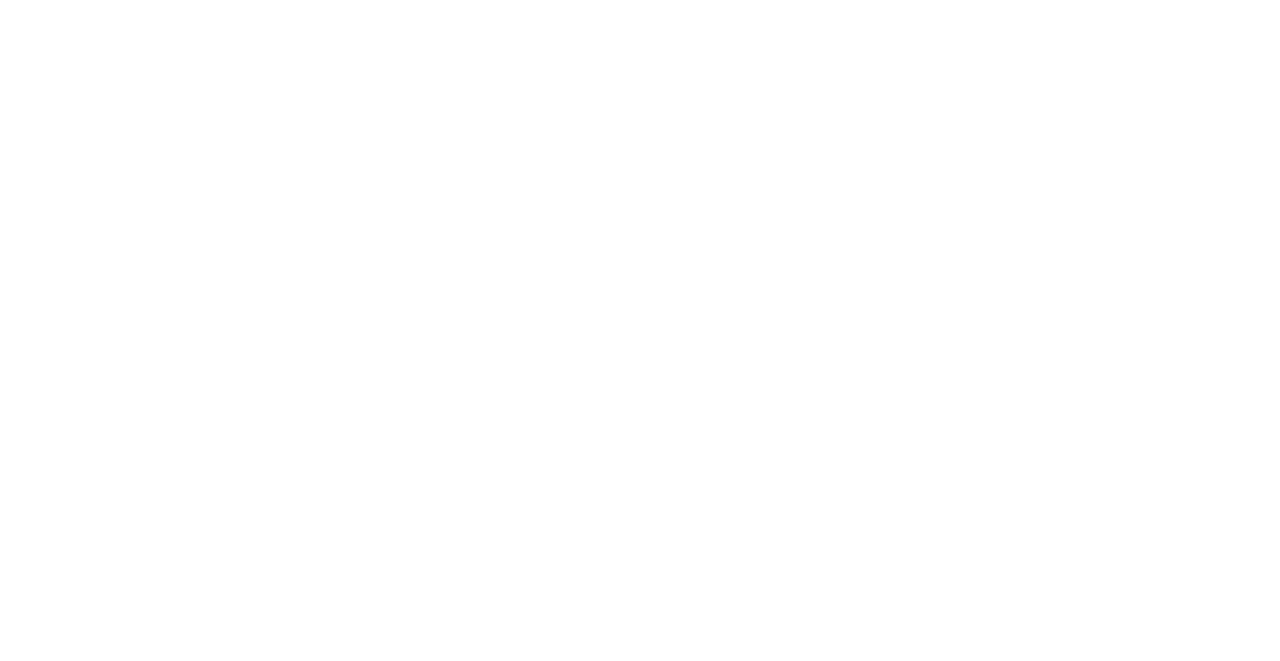
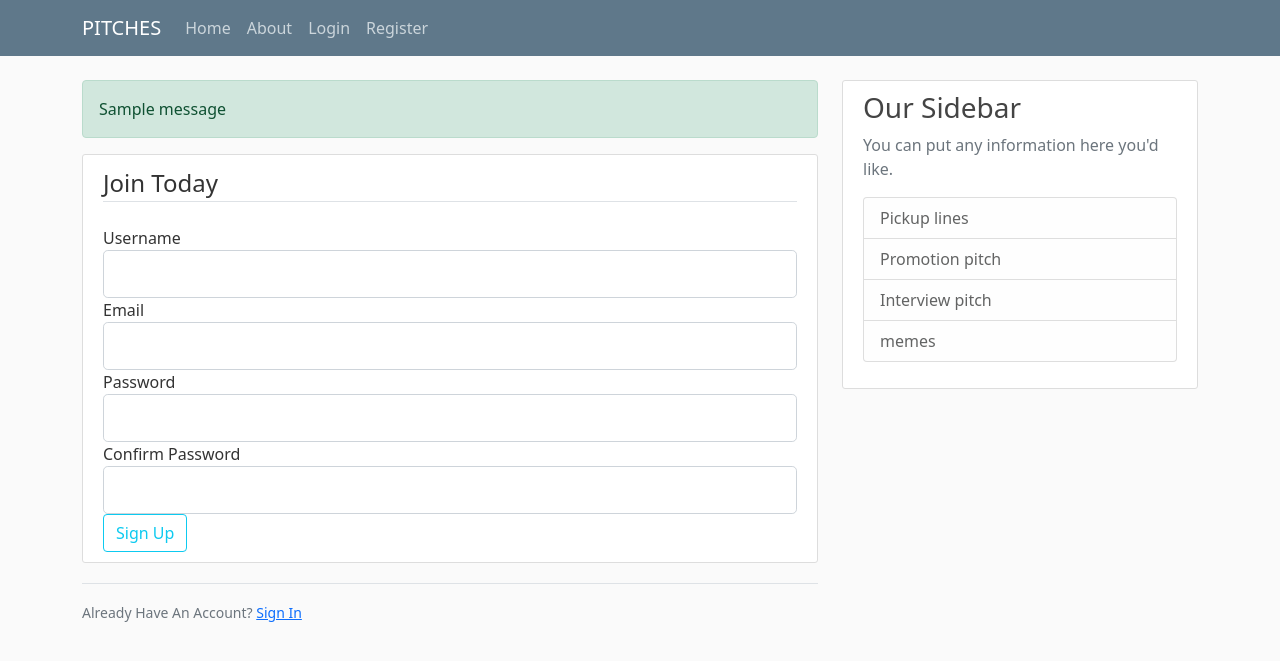
Before and after one commit to briankc804/PITCHES, a Flask app: page /register in a window 1280 px wide. Before the commit the part shown is empty. Shown: the top 661 px of the page. Run offline with Flask 2, Linux system fonts and the light colour scheme; one stand-in notice (Sample message) is shown.

Commit message:
added login and register code on the template files

```diff
--- a/pitches.py
+++ b/pitches.py
@@ -1,4 +1,5 @@
-from flask import Flask,render_template,url_for
+from crypt import methods
+from flask import Flask,render_template,url_for,flash,redirect
 from forms import RegistrationForm,LoginForm
 app =Flask(__name__)
 
@@ -30,15 +31,18 @@ def about():
     return render_template('about.html',title='about')
 
 
-@app.route("/register")
+@app.route("/register", methods=['GET','POST'])
 def register():
-    form = RegistrationForm
-    return render_template('register.html', title='register',form=form)
+    form = RegistrationForm()
+    if form.validate_on_submit():
+        flash(f'Your account {form.username.data} created!','successs')
+        return redirect(url_for('home'))
+    return render_template('register.html', title='Register',form=form)
 
 @app.route("/login")
 def login():
-    form = LoginForm
-    return render_template('login.html', title='login',form=form)
+    form = LoginForm()
+    return render_template('login.html', title='Login',form=form)
 
 if __name__=='__main__':
     app.run(debug=True)
--- a/templates/register.html
+++ b/templates/register.html
@@ -0,0 +1,72 @@
+{% extends "wallart.html" %}
+{% block content %}
+    <div class="content-section">
+        <form method="POST" action="">
+            {{ form.hidden_tag() }}
+            <fieldset class="form-group">
+                <legend class="border-bottom mb-4">Join Today</legend>
+                <div class="form-group">
+                    {{ form.username.label(class="form-control-label") }}
+
+                    {% if form.username.errors %}
+                        {{ form.username(class="form-control form-control-lg is-invalid") }}
+                        <div class="invalid-feedback">
+                            {% for error in form.username.errors %}
+                                <span>{{ error }}</span>
+                            {% endfor %}
+                        </div>
+                    {% else %}
+                        {{ form.username(class="form-control form-control-lg") }}
+                    {% endif %}
+                </div>
+                <div class="form-group">
+                    {{ form.email.label(class="form-control-label") }}
+                    {% if form.email.errors %}
+                        {{ form.email(class="form-control form-control-lg is-invalid") }}
+                        <div class="invalid-feedback">
+                            {% for error in form.email.errors %}
+                                <span>{{ error }}</span>
+                            {% endfor %}
+                        </div>
+                    {% else %}
+                        {{ form.email(class="form-control form-control-lg") }}
+                    {% endif %}
+                </div>
+                <div class="form-group">
+                    {{ form.password.label(class="form-control-label") }}
+                    {% if form.password.errors %}
+                        {{ form.password(class="form-control form-control-lg is-invalid") }}
+                        <div class="invalid-feedback">
+                            {% for error in form.password.errors %}
+                                <span>{{ error }}</span>
+                            {% endfor %}
+                        </div>
+                    {% else %}
+                        {{ form.password(class="form-control form-control-lg") }}
+                    {% endif %}
+                </div>
+                <div class="form-group">
+                    {{ form.confirm_password.label(class="form-control-label") }}
+                    {% if form.confirm_password.errors %}
+                        {{ form.confirm_password(class="form-control form-control-lg is-invalid") }}
+                        <div class="invalid-feedback">
+                            {% for error in form.confirm_password.errors %}
+                                <span>{{ error }}</span>
+                            {% endfor %}
+                        </div>
+                    {% else %}
+                        {{ form.confirm_password(class="form-control form-control-lg") }}
+                    {% endif %}
+                </div>
+            </fieldset>
+            <div class="form-group">
+                {{ form.submit(class="btn btn-outline-info") }}
+            </div>
+        </form>
+    </div>
+    <div class="border-top pt-3">
+        <small class="text-muted">
+            Already Have An Account? <a class="ml-2" href="{{ url_for('login') }}">Sign In</a>
+        </small>
+    </div>
+{% endblock content %}
--- a/templates/wallart.html
+++ b/templates/wallart.html
@@ -41,6 +41,17 @@
     <main role="main" class="container">
       <div class="row">
         <div class="col-md-8">
+
+         {% with messages =get_flashed_messages(with_categories=true) %}
+             {% if messages %}
+               {% for category, message in messages %}
+                 <div class="alert alert-{{category}}">
+                    {{message}}
+
+                 </div>
+                {% endfor %}
+            {% endif %}
+          {% endwith %}
           {% block content %}{% endblock %}
         </div>
         <div class="col-md-4">
```
Also changed, not shown: templates/login.html (+52 -0 lines).
